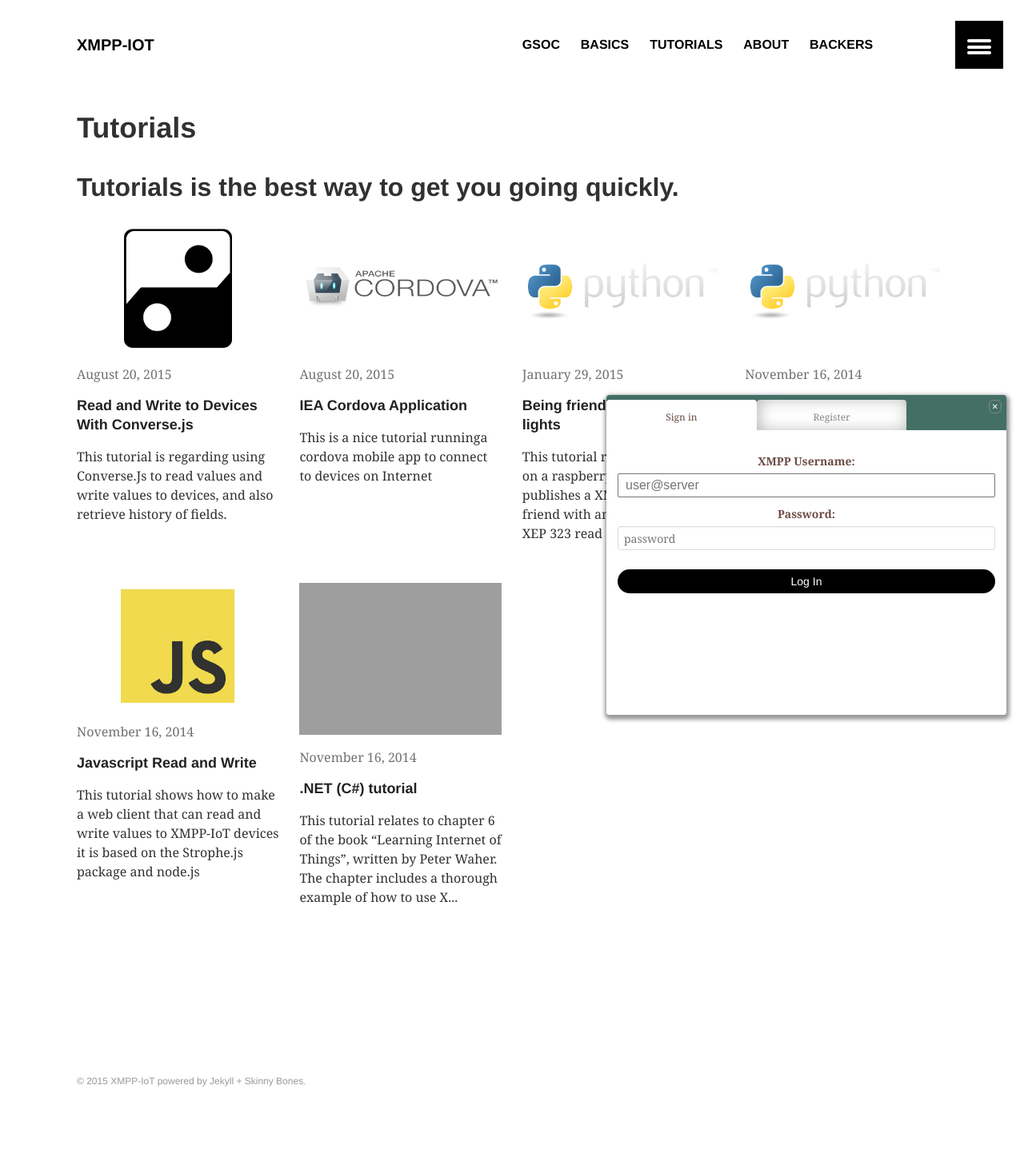
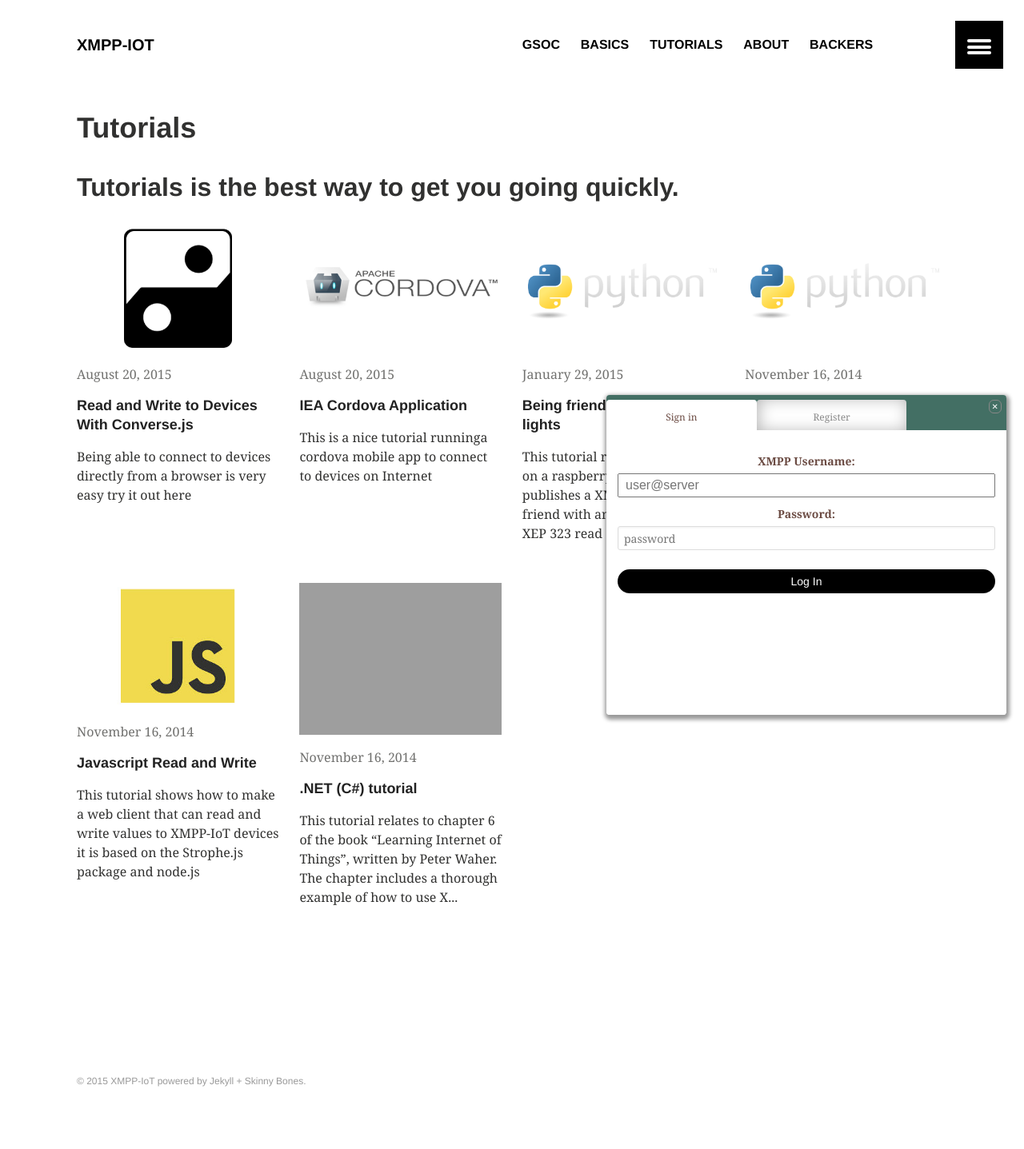
Before and after one commit to xmpp-iot/xmpp-iot.github.io, a Jekyll site: the page built from tutorials/index.md, in a window 1280 px wide. Shown: the whole page at 80% size. Built offline with Jekyll 4.4.1, drawn with Linux system fonts in a browser that asks for light colours; some web fonts are replaced.

Commit message:
Update 2015-08-20-read-and-write-to-devices-with-converse-js.markdown

```diff
--- a/_posts/tutorials/2015-08-20-read-and-write-to-devices-with-converse-js.markdown
+++ b/_posts/tutorials/2015-08-20-read-and-write-to-devices-with-converse-js.markdown
@@ -4,7 +4,7 @@ title: "Read and Write to Devices With Converse.js"
 author: adhish_singla
 modified:
 categories: tutorials
-excerpt:
+excerpt: Being able to connect to devices directly from a browser is very easy try it out here
 tags: [howto]
 toc: true
 image:
```
